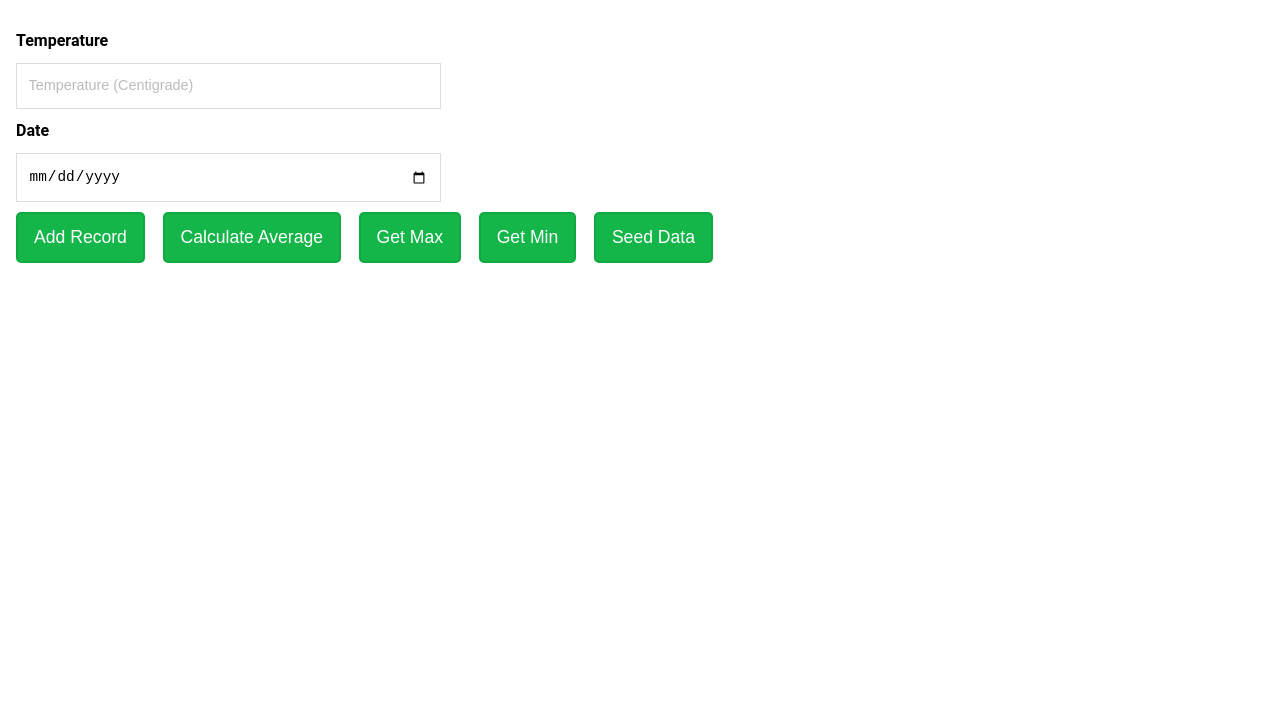
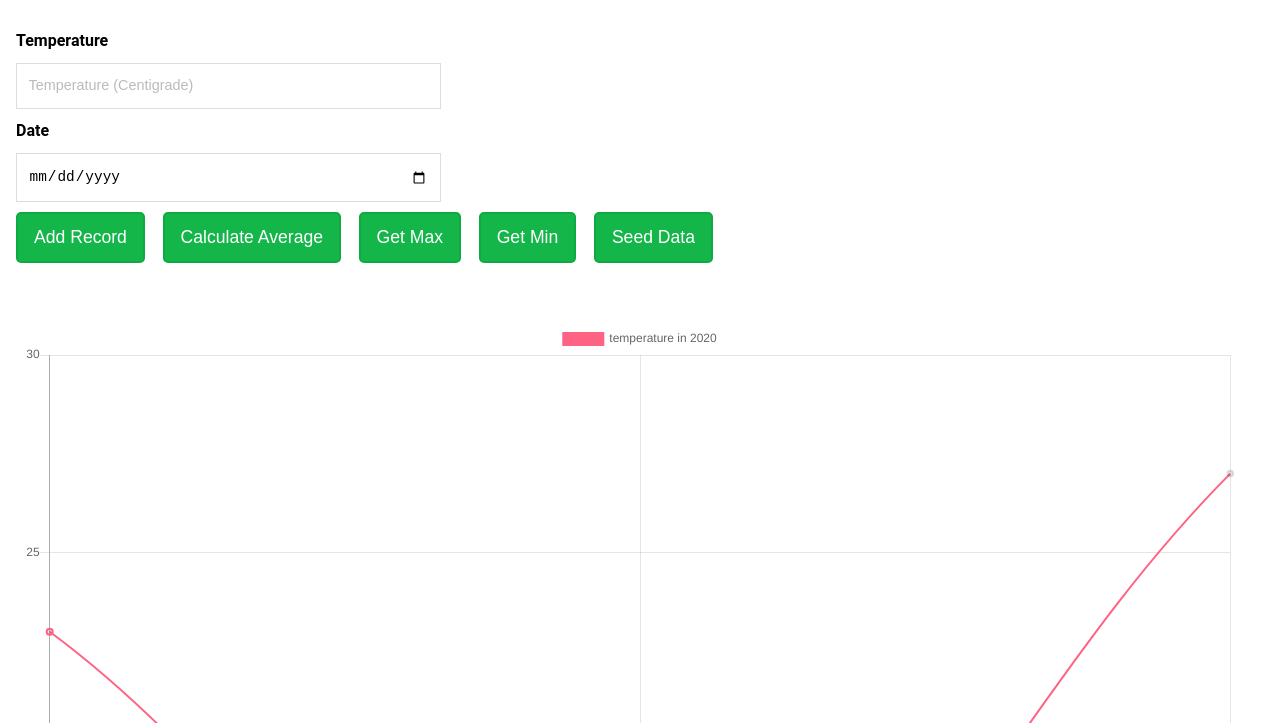
Before and after one commit to aleksandra-midor/sc-weather-app, a plain HTML site: page index.html in a window 1280 px wide. Shown: the part 77-800 px from the top of the page. Drawn offline with nearby package versions, Linux system fonts and the light colour scheme.

Commit message:
displaying chat

```diff
--- a/app.js
+++ b/app.js
@@ -176,10 +176,11 @@ function dateSorting(array) {
   console.log(weatherDates)
   bubble(weatherDates)
   console.log(weatherDates)
+  var prop = 'date'
 
   for (i = 0; i < weatherDates.length; i++) {
     for (j = 0; j < array.length; j++) {
-      if (weatherDates[i] === array[j].date) {
+      if (weatherDates[i] === array[j][prop]) {
         sortedWeather.push(array[j])
       }
     }
@@ -225,3 +226,49 @@ var length = array.length
 //   };
 // });
 // console.log(weatherNew);
+
+
+var exercise = [{temperature: 23, date: '2020-02-13'},{temperature: 12, date: '2020-05-03'},{temperature: 27, date: '2020-07-19'}]
+
+
+function displayChart(arr) {
+
+
+  var myData = {
+    labels: [],
+    datasets: [{
+      label: 'temperature in 2020',
+      data: [],
+      borderColor: [
+        'rgba(255, 99, 132, 1)'
+          ],
+          borderWidth: 2,
+          fill: false
+        }
+      ],
+    }
+
+
+    for(i = 0; i < arr.length; i++) {
+      myData.labels.push(arr[i].date);
+      myData.datasets[0].data.push(arr[i].temperature);
+    }
+
+
+  var ctx = document.getElementById('myChart');
+  var myChart = new Chart(ctx, {
+      type: 'line',
+      data: myData,
+      options: {
+          scales: {
+              yAxes: [{
+                  ticks: {
+                      beginAtZero: true
+                  }
+              }]
+          }
+      }
+  });
+  console.log(myChart)
+}
+displayChart(exercise);
--- a/index.html
+++ b/index.html
@@ -6,6 +6,7 @@
     <meta name="viewport" content="width=device-width, initial-scale=1.0">
     <title>Document</title>
     <link rel="stylesheet" href="./style.css">
+    <script src="https://cdn.jsdelivr.net/npm/chart.js@2.9.3/dist/Chart.min.js"></script>
 
 </head>
 
@@ -58,12 +59,11 @@
 
         <p id="message"> </p>
 
-
         <div id="results"></div>
 
         <table id="tableWeather"></table>
 
-
+        <canvas id="myChart" width="400" height="400"></canvas>
 
 
 
```
